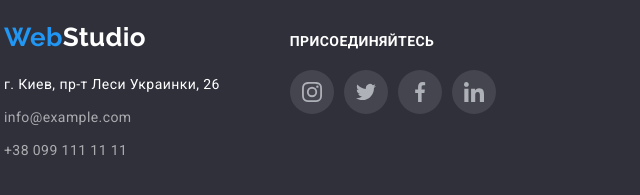
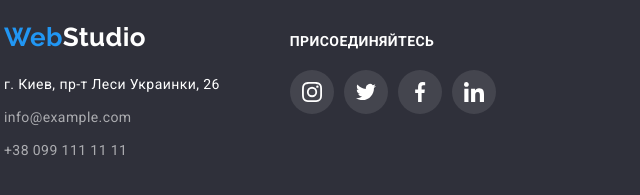
Before and after one commit to NikolayDvoinikh/goit-markup-hw-04, a plain HTML site: page index.html in a window 1280 px wide. Shown: the part 2715-2910 px from the top of the page, 51-691 px from the left. Drawn offline with nearby package versions, Linux system fonts and the light colour scheme.

Commit message:
В футері білі іконки завжди

```diff
--- a/css/styles.css
+++ b/css/styles.css
@@ -409,6 +409,7 @@ img {
 }
 .footer-soc-link {
 	background-color: rgba(255, 255, 255, 0.1);
+	color: var(--second-text-color);
 }
 
 /* -----------------PORTFOLIO---------------*/
```
